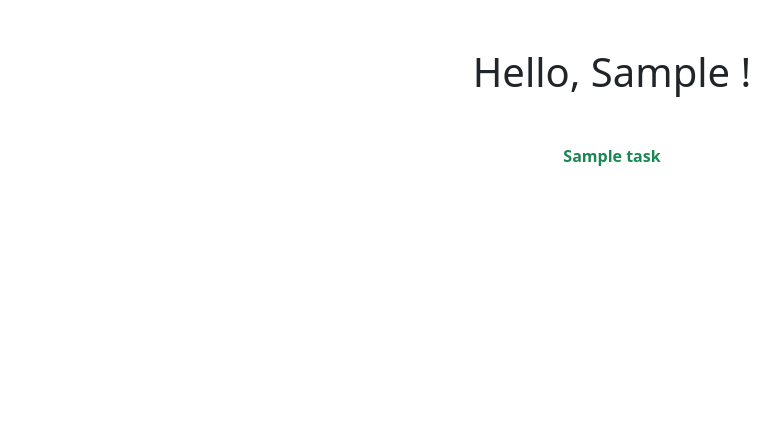
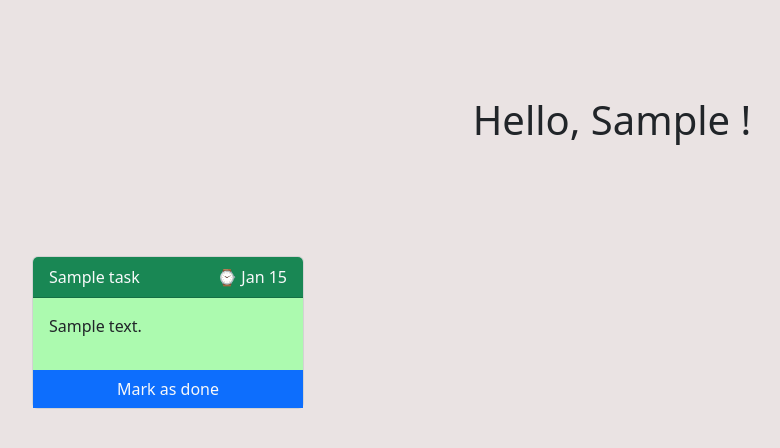
Before and after one commit to whoismaruf/TaskDjs, a Django app: page / in a window 1280 px wide. Shown: the top 448 px of the page, without its empty margins (28-808 px from the left). Run offline with Django 3.2, Linux system fonts and the light colour scheme; a user stored in the database is signed in; tables that the repository leaves empty hold one stand-in row (values such as "Sample post").

Commit message:
customize homepage interface

```diff
--- /dev/null
+++ b/templates/base.html
@@ -0,0 +1,18 @@
+<!doctype html>
+<html lang="en">
+  <head>
+    <meta charset="utf-8">
+    <meta name="viewport" content="width=device-width, initial-scale=1">
+    <title>TaskDjs</title>
+    <link href="https://cdn.jsdelivr.net/npm/bootstrap@5.2.0/dist/css/bootstrap.min.css" rel="stylesheet" integrity="sha384-gH2yIJqKdNHPEq0n4Mqa/HGKIhSkIHeL5AyhkYV8i59U5AR6csBvApHHNl/vI1Bx" crossorigin="anonymous">
+  </head>
+  <body style="background-color:#e7dfdfdd;">
+    <h1 class="text-center mt-5 mb-5 p-5" >Hello, {% if user %} {{user.first_name}} {% else %} <span>user</span> {% endif %}!</h1>
+
+    {% block content %}
+
+    {% endblock content %}
+
+    <script src="https://cdn.jsdelivr.net/npm/bootstrap@5.2.0/dist/js/bootstrap.bundle.min.js" integrity="sha384-A3rJD856KowSb7dwlZdYEkO39Gagi7vIsF0jrRAoQmDKKtQBHUuLZ9AsSv4jD4Xa" crossorigin="anonymous"></script>
+  </body>
+</html>
--- a/templates/core/index.html
+++ b/templates/core/index.html
@@ -1,26 +1,12 @@
-<!doctype html>
-<html lang="en">
-  <head>
-    <meta charset="utf-8">
-    <meta name="viewport" content="width=device-width, initial-scale=1">
-    <title>Bootstrap demo</title>
-    <link href="https://cdn.jsdelivr.net/npm/bootstrap@5.2.0/dist/css/bootstrap.min.css" rel="stylesheet" integrity="sha384-gH2yIJqKdNHPEq0n4Mqa/HGKIhSkIHeL5AyhkYV8i59U5AR6csBvApHHNl/vI1Bx" crossorigin="anonymous">
-  </head>
-  <body>
-    <h1 class="text-center mt-5 mb-5">Hello, {% if user %} {{user.first_name}} {% else %} <span>user</span> {% endif %}!</h1>
+{% extends 'base.html' %}
+
+
+{% block content %}
+
+  <div class="row mx-5 my-5 gy-3">
     {% for task in tasks %}
-      <div class="text-center">
-        {% if task.completed %}
-          <span class="text-success">
-            <strong>{{ task.name }}</strong>
-          </span>
-        {% else %}
-          <span class="text-danger">
-            <strong>{{ task.name }}</strong>
-          </span>
-        {% endif %}
-      </div>
+      {% include 'core/task.html' %}
     {% endfor %}
-    <script src="https://cdn.jsdelivr.net/npm/bootstrap@5.2.0/dist/js/bootstrap.bundle.min.js" integrity="sha384-A3rJD856KowSb7dwlZdYEkO39Gagi7vIsF0jrRAoQmDKKtQBHUuLZ9AsSv4jD4Xa" crossorigin="anonymous"></script>
-  </body>
-</html>
+  </div>
+
+{% endblock content %}
--- /dev/null
+++ b/templates/core/task.html
@@ -0,0 +1,32 @@
+
+    {% if task.completed %}
+        <div class="col-xs-12 col-sm-12 col-12 col-md-6 col-lg-4 col-xl-3">
+            <div class="card">
+            <div class="card-header bg-success text-light">
+                <div class="d-flex justify-content-between">
+                <div>{{ task.name }}</div>
+                <div>⌚ {{ task.updated_at|date:"M d" }}</div>
+                </div>
+            </div>
+            <div class="card-body" style="background-color:#acfaaf">
+                <p>{{ task.description }}</p>
+            </div>
+            <button type="button" class="btn btn-primary text-light" style="border-radius:0; width: 1/2vw;">Mark as done</button>
+            </div>
+        </div>
+    {% else %}
+        <div class="col-xs-12 col-sm-12 col-12 col-md-6 col-lg-4 col-xl-3">
+            <div class="card">
+            <div class="card-header bg-danger text-light">
+                <div class="d-flex justify-content-between">
+                <div>{{ task.name }}</div>
+                <div>⌚ {{ task.updated_at|date:"M d" }}</div>
+                </div>
+            </div>
+            <div class="card-body" style="background-color:#fab4c0">
+                <p>{{ task.description }}</p>
+            </div>
+            <button type="button" class="btn btn-primary text-light" style="border-radius:0">Mark as done</button>
+            </div>
+        </div>
+    {% endif %}
```
